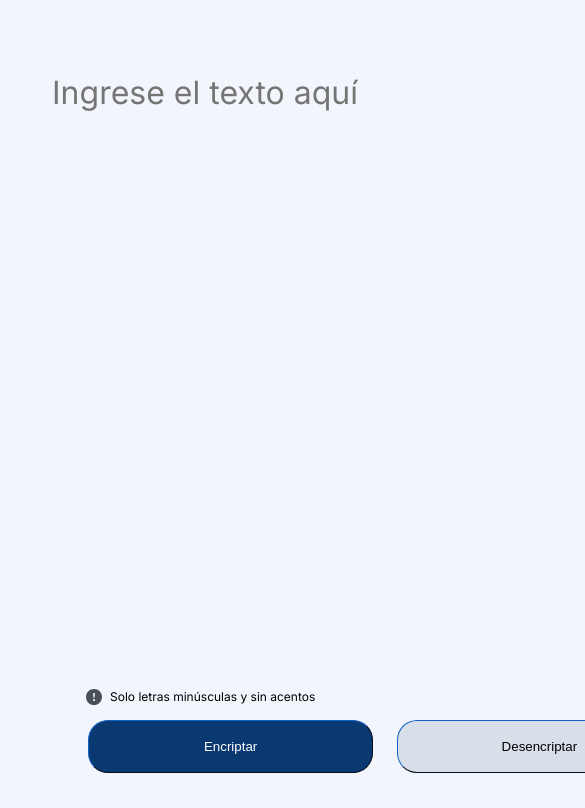
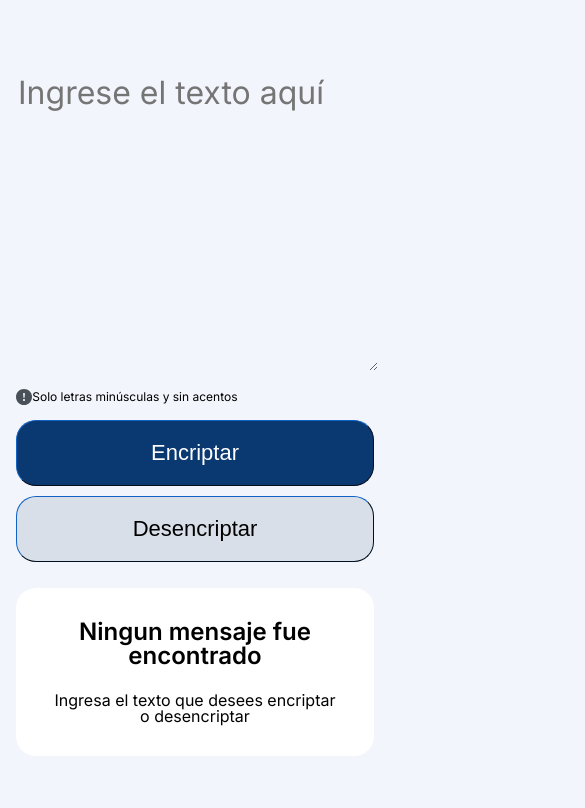
Before and after one commit to elianpm/challenge1-alura, a plain HTML site: page index.html in a window 390 px wide. Shown: the part 77-885 px from the top of the page, 585 px wide, since content can reach past the window. After the commit the page ends 844 px from the top, so only its background shows below. Drawn offline with Linux system fonts and the light colour scheme.

Commit message:
Corregido ERROR JS con 'copiar' e implementado version MOVIL

```diff
--- a/script.js
+++ b/script.js
@@ -1,6 +1,3 @@
-
-var copiar;
-
 function copiarTexto(){
     // https://www.youtube.com/watch?v=8tQQqVuUDjg
     const input = document.querySelector(".texto-respuesta");
@@ -8,8 +5,6 @@ function copiarTexto(){
 
     navigator.clipboard.writeText(input.textContent);
     button.textContent='Copiado';
-
-    // console.log(button,input);
 }
 
 function respuesta(texto){
@@ -53,9 +48,8 @@ function funcion1(){
         }
         cadena += temp;
     }
-    copiar = cadena;
     // console.log(cadena);
-    respuesta(copiar);
+    respuesta(cadena);
     textoResultado();
 }
 //DESENCRIPTAR
@@ -119,8 +113,7 @@ function funcion2(){
         }
         cadenaRespuesta += temp;
     }
-    copiar = cadenaRespuesta;
-    respuesta(copiar);
+    respuesta(cadenaRespuesta);
     textoResultado();
     // console.log(cadenaRespuesta);
 }
--- a/style.css
+++ b/style.css
@@ -145,3 +145,70 @@ body{
 #sinTexto{
     display: block;
 }
+
+@media screen and (max-width:768px){
+    .contenedor{
+        display: block;
+        width: 100%;
+        margin: 0 auto;
+    }
+    .caja-izquierda{
+        width: 100%;
+    }
+    .texto-descifrar{
+        margin: 0 1em;
+    }
+    .textbox{
+        height: 300px;
+    }
+    .botones-descifrar{
+        margin: 0px;
+    }
+    .bloque-botones{
+        justify-content: space-evenly;
+    }
+    .boton1,.boton2{
+        margin-right: 2px;
+    }
+}
+
+@media screen and (max-width:480px){
+    .contenedor{
+        display: block;
+        width: 100%;
+        margin: 0 auto;
+    }
+    .caja-izquierda,.caja-derecha{
+        width: 100%;
+    }
+    .texto-descifrar,.cuadro-respuesta{
+        margin: 0 1em;
+    }
+    .textbox{
+        height: 300px;
+    }
+    .botones-descifrar,.caja-derecha{
+        margin: 0px;
+    }
+    .bloque-botones{
+        display: block;
+    }
+    .boton1,.boton2{
+        width: 100%;
+        height: 3em;
+        margin: 0px 2px 10px 0;
+        font-size: 22px;
+    }
+    .cuadro-respuesta{
+        height: auto;
+        justify-content: space-evenly;
+    }
+    .imagen-derecha{
+        display: none;
+    }
+    .texto-respuesta{
+        width: 100%;
+        height: auto;
+        margin-bottom: 1em;
+    }
+}
```
